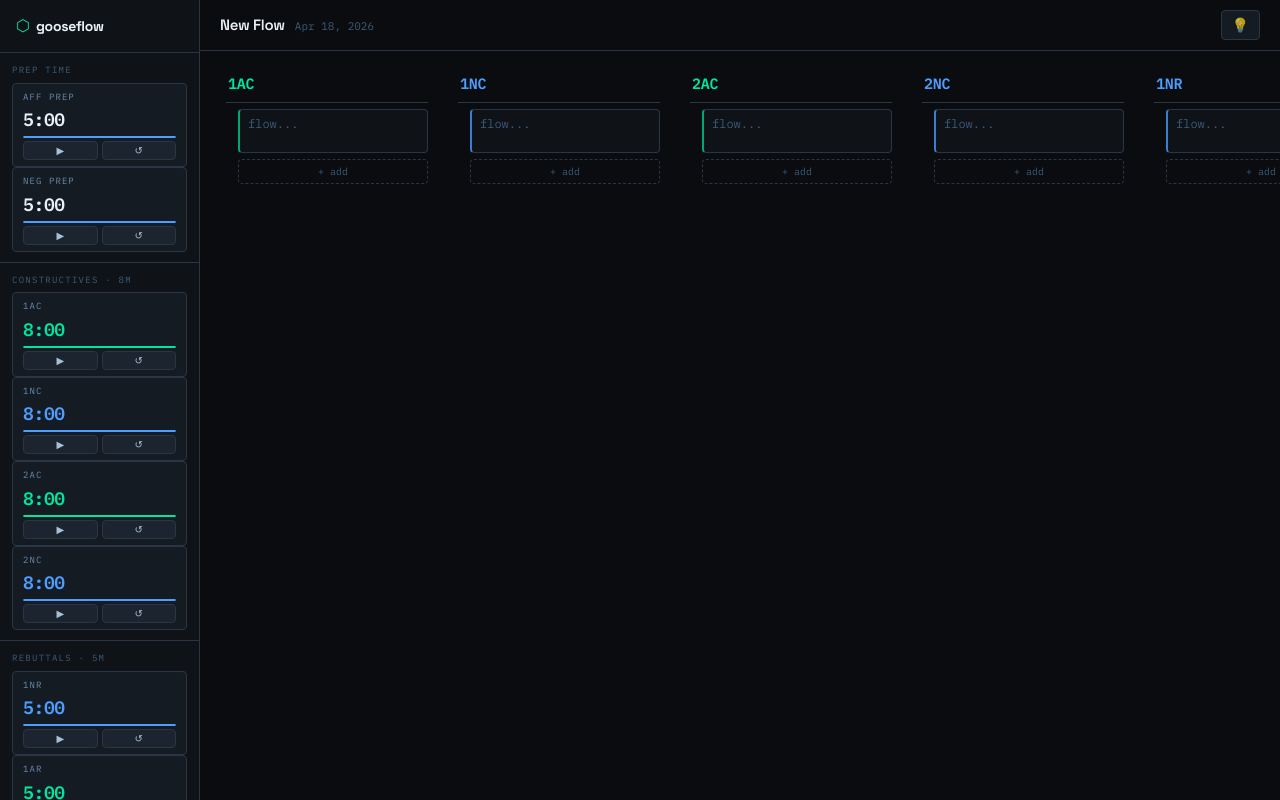
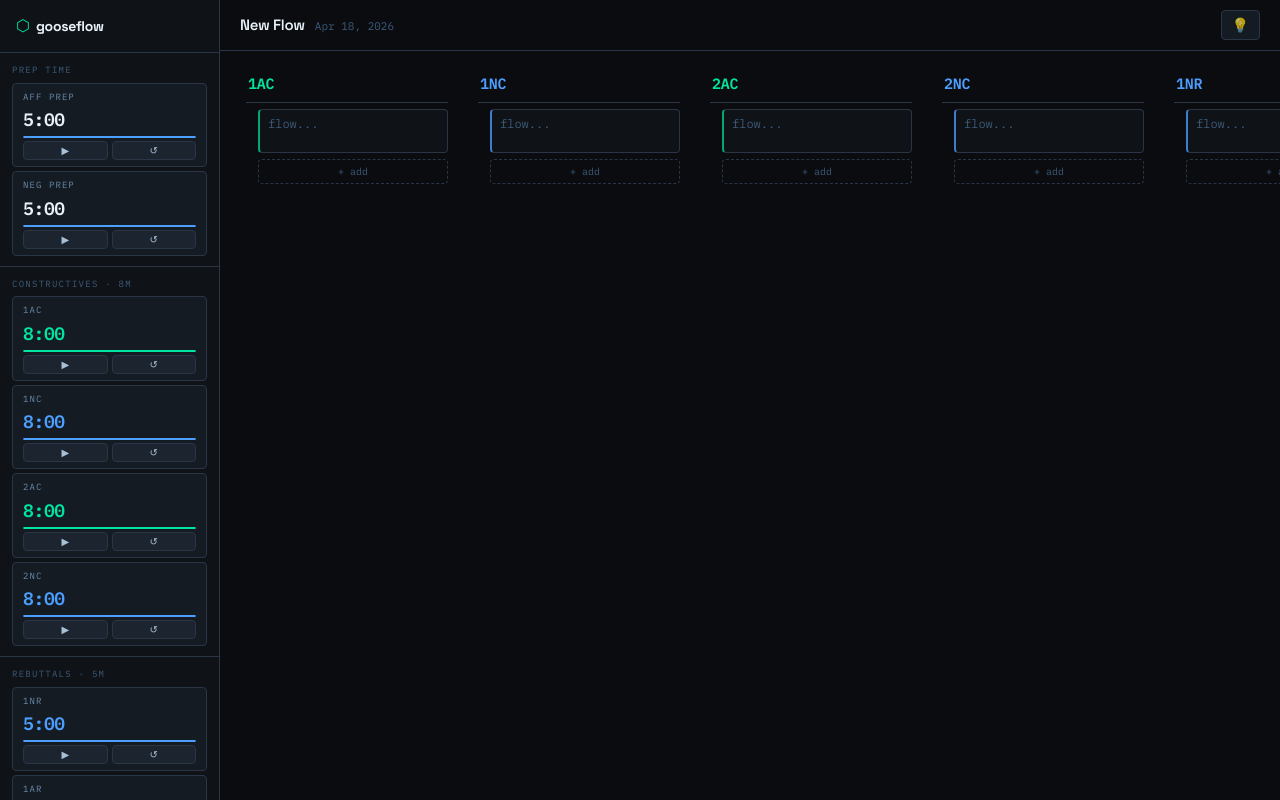
Before and after one commit to picklngoose/gooseflow, a React (Vite) app: page / in a window 1280 px wide. Built offline with nearby package versions, Linux system fonts and the light colour scheme.

Commit message:
Adjust sidebar width and add timerStack styles
Increased sidebar width and added timerStack class for layout.

```diff
--- a/Sidebar.module.css
+++ b/Sidebar.module.css
@@ -1,5 +1,5 @@
 .sidebar {
-  width: 200px;
+  width: 220px;
   flex-shrink: 0;
   background: var(--bg-1);
   border-right: 1px solid var(--border);
@@ -49,6 +49,12 @@
   display: flex;
   flex-direction: column;
   gap: 5px;
+}
+
+.timerStack {
+  display: flex;
+  flex-direction: column;
+  gap: 4px;
 }
 
 .flows {
```
